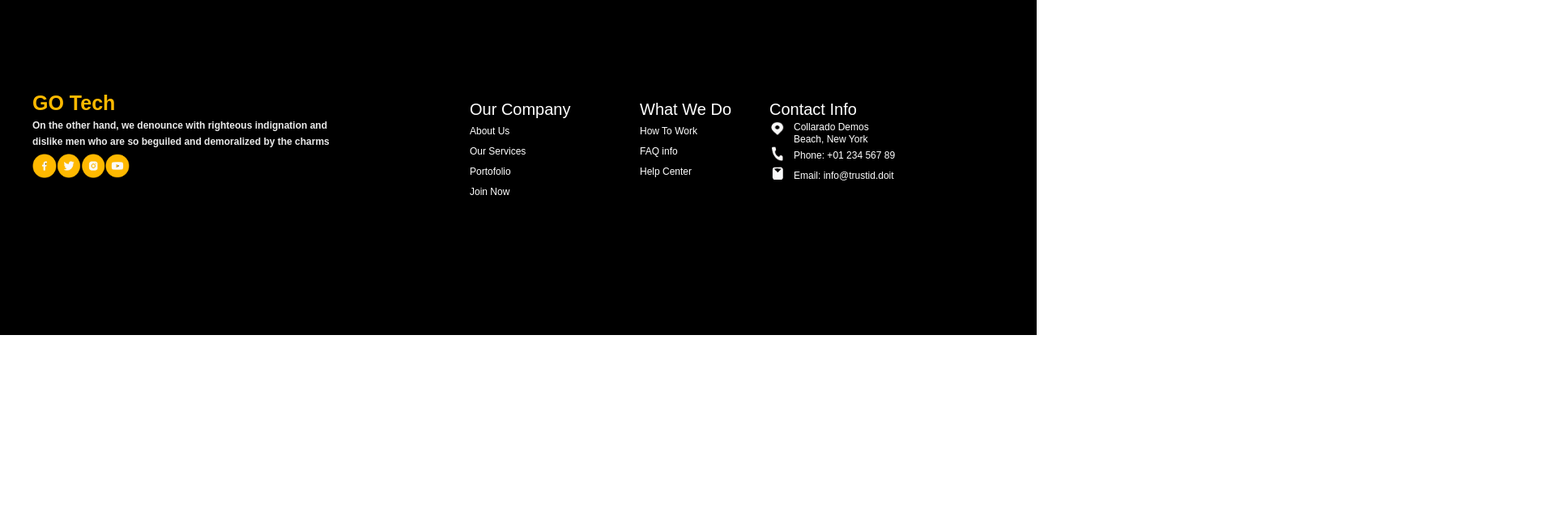
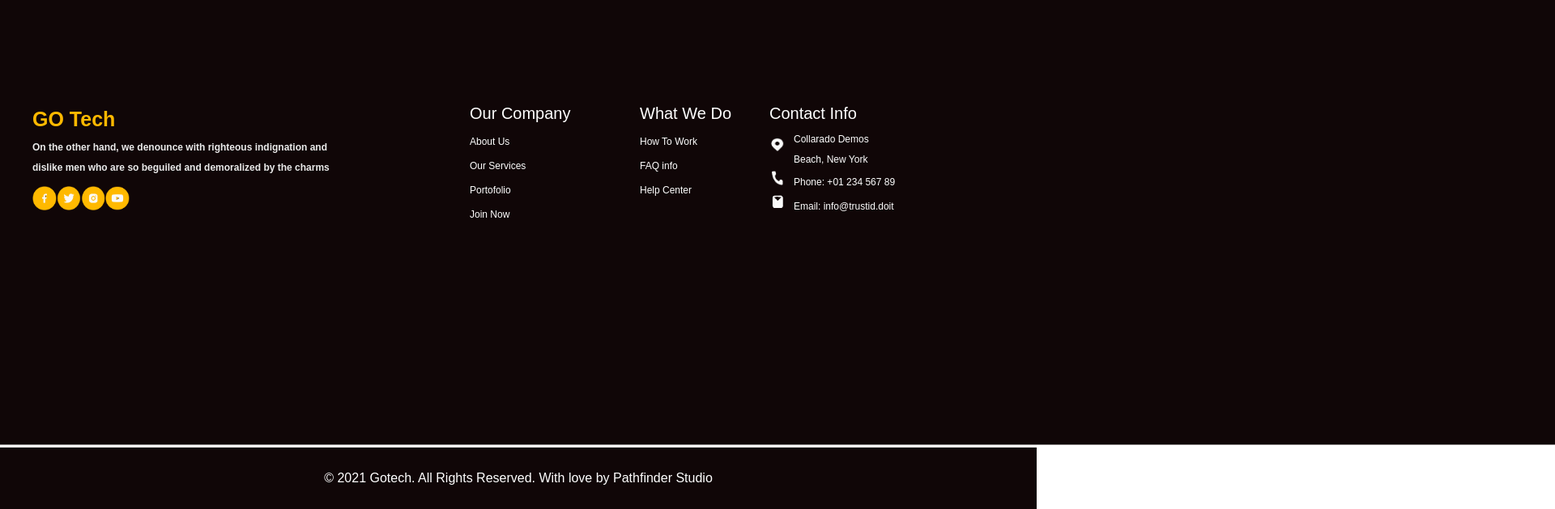
Before and after one commit to byHsein/IT-Company, a plain HTML site: page index.html in a window 1280 px wide. Shown: the part 5680-6309 px from the top of the page at 81% size, 1920 px wide, since content can reach past the window. Before the commit the page ends 6094 px from the top, so only its background shows below. Drawn offline with nearby package versions, Linux system fonts and the light colour scheme.

Commit message:
merapikan tampilan section bg-black dan menambahkan footer

```diff
--- a/index.html
+++ b/index.html
@@ -308,7 +308,7 @@
 	</div>
 </section>
 <section >
-	<div class="section bg-black" style="background-color: black;">
+	<div class="section bg-black">
 		<div class="container">
 			<div class="flex">
 				<div class="w-45">
@@ -353,7 +353,7 @@
 						<div class="our-company info">
 							Contact Info
 						<p class="flex our-descrip collorado">
-							<img class="icn" src="icon/location.png">
+							<img class="icn location" src="icon/location.png">
 							Collarado Demos<br>
 							Beach, New York
 						</p>
@@ -367,10 +367,18 @@
 						</p>
 					</div>
 				</div>
+				</div>
 			</div>
 		</div>
-	</div>
-	<footer class="footer">© 2021 Gotech. All Rights Reserved. With love by Pathfinder Studio</footer>
+		<svg width="1920" height="936" viewBox="0 0 1920 936" 	fill="none" xmlns="http://www.w3.org/2000/svg">
+		<path d="M0 168.616C0 168.616 109.751 0.306986 302.236 0.80089C492.303 1.28859 769.992 163.841 960 168.616C1148.75 173.359 1249.22 96.5159 1438.02 96.2869C1628.36 96.0561 1920 168.616 1920 168.616V935.616H0V168.616Z" fill="#100607"/>
+		</svg>
+		<footer style="background-color: #100607;
+		padding: 30px;
+		color: #ffff;
+		font-family: 'pappins',sans-serif;
+		margin: 0 auto;">© 2021 Gotech. All Rights Reserved. With love by Pathfinder Studio</footer>
+
 </section>
 </body>
 </html>
--- a/style.css
+++ b/style.css
@@ -400,7 +400,7 @@ img{
 }
 .all-icons{
 	position: absolute;
-	top: 5870px;
+	top: 5910px;
 }
 .bg-bottom{
 
@@ -415,7 +415,7 @@ img{
 }
 .gt{
 	position: absolute;
-	top: 5800px;
+	top: 5820px;
 }
 .our-company{
 	position: absolute;
@@ -424,26 +424,26 @@ img{
  	font-style: normal;
 	font-weight: 500;
 	font-size: 20px;
-
 	color: #ffff;
-	line-height: 30px;
+	line-height: 40px;
 }
 .our-descrip{
 	font-family: 'pappins',sans-serif;
 	font-size: 12px;
 	color: #ffff;
 	gap: 10px;
-	line-height: 25px;
+	line-height: 30px;
 }
 .our-lf{
 	margin-left: 210px;
+
 }
 .go-description{
 	font-family: 'pappins',sans-serif;
 	font-size: 12px;
 	color:#eaeaea;
-	line-height: 20px;
-	margin-top: 5px;
+	line-height: 25px;
+	margin-top: 10px;
 }
 .info{
 	margin-left: 370px;
@@ -454,6 +454,16 @@ img{
 	height: 20px;
 
 }
+.location{
+	margin-top: 10px;
+}
 .collorado{
-	line-height: 15px ;
+	line-height: 25px ;
 }
+footer	{
+	font-size: 20px;
+    font-family: 'pappins',sans-serif;
+    text-align: center;
+    padding: 30px;
+    background-color: #0000;
+}
```
